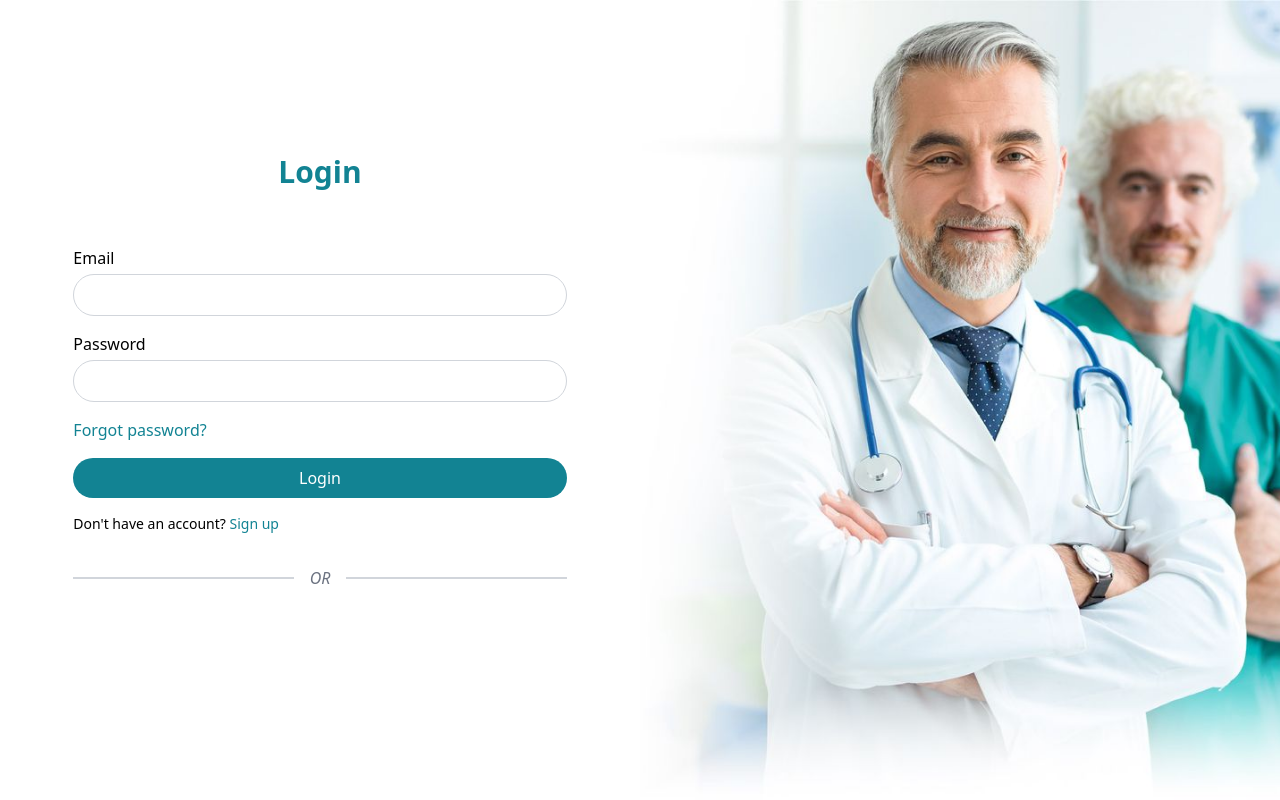
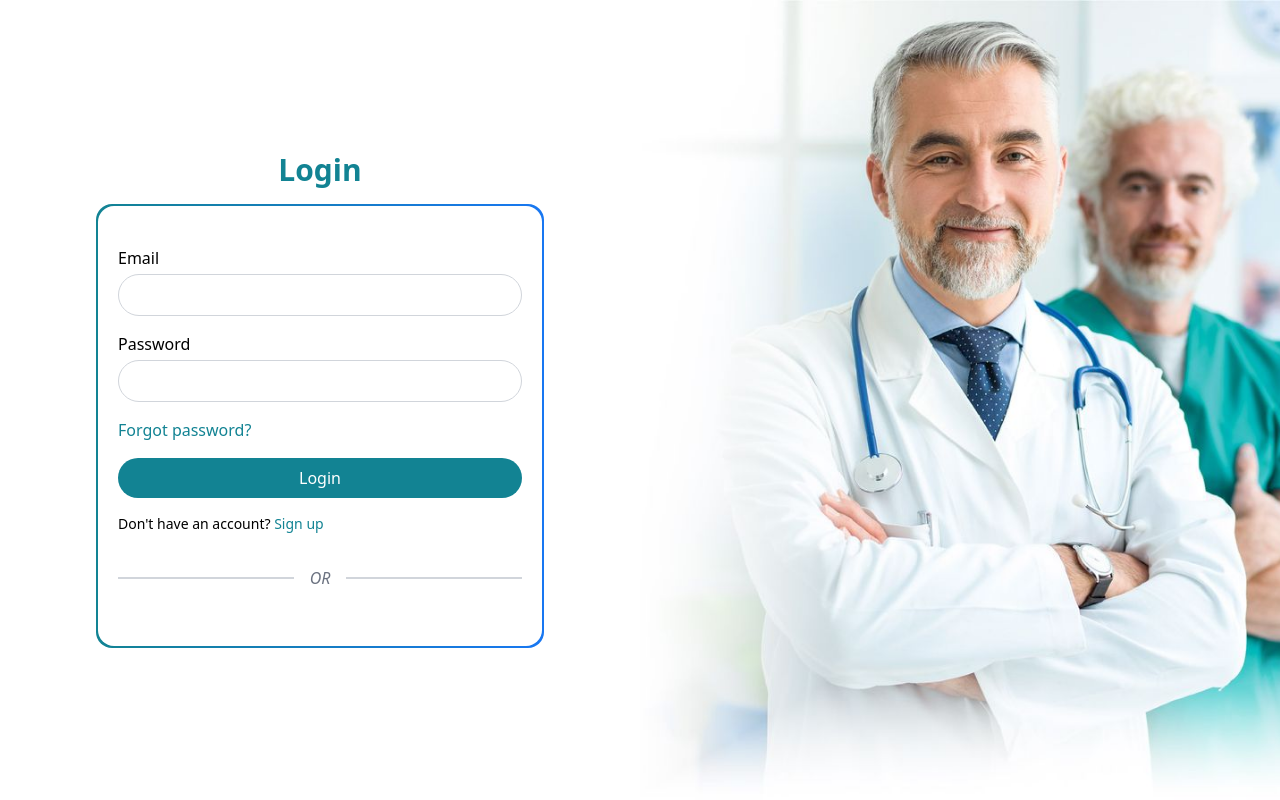
Before and after one commit to Medical-Society/Doctor-Website, a React (Vite) app: page / in a window 1280 px wide. Built offline with nearby package versions, Linux system fonts and the light colour scheme.

Commit message:
remove the component of the gradient border

```diff
--- a/src/Components/UI/GradientBorder.tsx
+++ /dev/null
@@ -1,19 +0,0 @@
-import { ReactNode } from "react";
-
-interface IProps {
-    children: ReactNode;
-    from: string;
-    to: string;
-    borderSize: string;
-    maxWidth?: string;
-}
-
-const GradientBorder = ({children, from, to, borderSize, maxWidth}: IProps) => {
-  return (
-    <div className={`rounded-2xl bg-gradient-to-r from-${from} to-${to} p-${borderSize} w-10/12 ${maxWidth ? `max-w-${maxWidth}` : ''}`}>
-      {children}
-    </div>
-  )
-}
-
-export default GradientBorder
--- a/src/Pages/Login.tsx
+++ b/src/Pages/Login.tsx
@@ -4,7 +4,6 @@ import HaveAccountOrNot from "../Components/auth/HaveAccountOrNot";
 import FormInput from "../Components/auth/FormInput";
 import Button from "../Components/auth/Button";
 import ForgetPass from "../Components/auth/ForgetPass";
-import GradientBorder from "../Components/UI/GradientBorder";
 import DoctorImg from "../Components/auth/DoctorImg";
 
 interface ILoginState {
@@ -27,6 +26,7 @@ const Login = () => {
 
   const handleSubmit = (e: React.FormEvent<HTMLFormElement>) => {
     e.preventDefault();
+    console.log(login);
     // logic here
   };
 
@@ -34,7 +34,7 @@ const Login = () => {
     <div className="h-screen flex flex-col lg:flex-row">
       <div className='lg:w-1/2 flex flex-col justify-center items-center h-full'>
         <h1 className='text-primary text-3xl font-bold mb-4'>Login</h1>
-        <GradientBorder from='primary' to='secondary' borderSize='0.5' maxWidth='md'>
+        <div className="rounded-2xl bg-gradient-to-r from-primary to-secondary p-0.5 w-10/12 max-w-md">
           <form
             className='flex flex-col bg-white rounded-2xl py-10 px-5 gap-4'
             onSubmit={handleSubmit}
@@ -63,7 +63,7 @@ const Login = () => {
             <OrLine />
           </form>
 
-        </GradientBorder>
+        </div>
       </div>
       <DoctorImg />
     </div>
```
